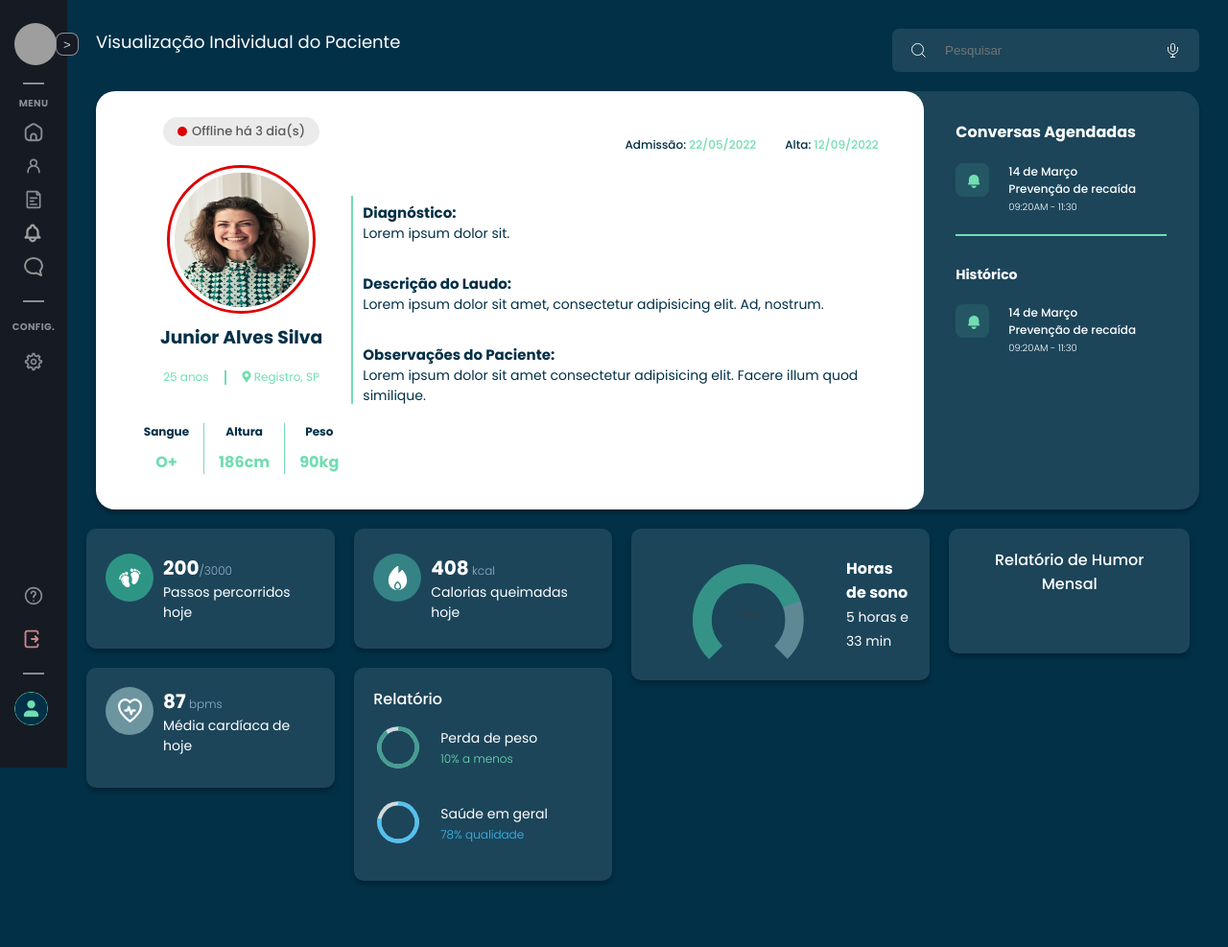
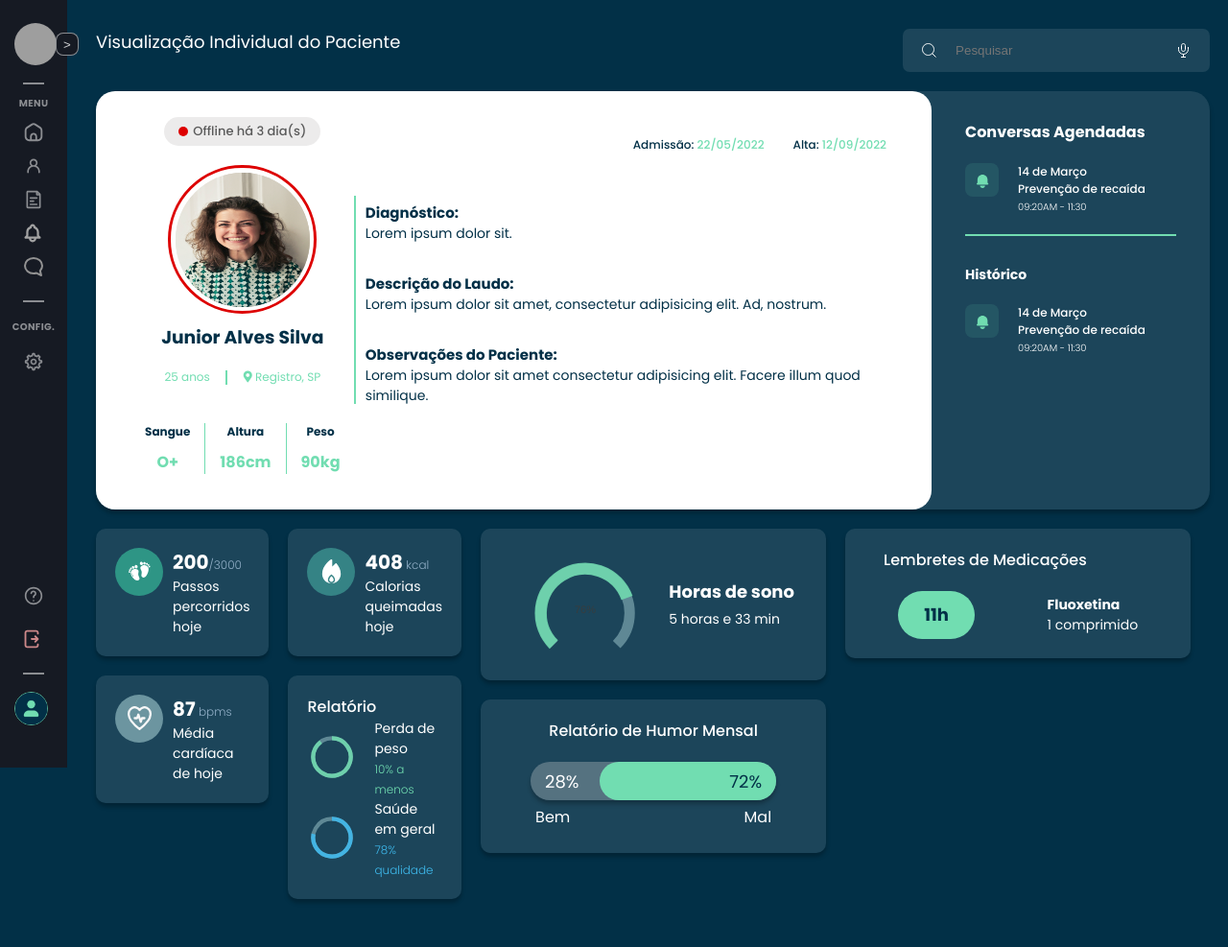
Before and after one commit to aasjunior/tera_dashboard, a Flask app: page /paciente in a window 1280 px wide. Shown: the whole page at 96% size. Before the commit the page ends 921 px from the top, so only its background shows below. Run offline with Flask 3, Linux system fonts and the light colour scheme; grey boxes are pictures that could not be loaded.

Commit message:
/paciente ok

```diff
--- a/views/paciente.html
+++ b/views/paciente.html
@@ -78,7 +78,7 @@
                 </div>
             </div>
         </section>
-        <section class="patient-card_dash mx-20 mb-30">
+        <section class="patient-card_dash mx-30 mb-30">
             <div class="row">
                 <div class="row">
                     <div class="col">
@@ -88,7 +88,7 @@
                                 <p><span class="fs-20 bold">200<em>/3000</em></span><br>Passos percorridos hoje</p>
                             </div>
                         </div>
-                        <div class="card col">
+                        <div class="card col horizontal-center">
                             <div class="row">
                                 <span class="heartIcon icon mr-10"></span>
                                 <p><span class="fs-20 bold">87<em> bpms</em></span><br>Média cardíaca de hoje</p>
@@ -116,22 +116,39 @@
                     </div>
                 </div>
                 <div class="col">
-                    <div class="card vertical-center">
-                        <div class="row space-between vertical-center">
+                    <div class="card vertical-center w-340">
+                        <div class="row space-evenly vertical-center">
                             <div id="sono_chart"></div>
-                            <p class="fs-16 bold">Horas de sono<br><span class="fs-14 fs-normal">5 horas e 33 min</span></p>
+                            <p class="fs-18 bold">Horas de sono<br><span class="fs-14 fs-normal">5 horas e 33 min</span></p>
+                        </div>
+                    </div>
+                    <div class="card vertical-center w-340">
+                        <div class="col center">
+                            <h2 class="title mb-20">Relatório de Humor Mensal</h2>
+                            <div class="progress-bar w-80">
+                                <div class="progress-bar_labels w-100 row space-between fs-18">
+                                    <span>28%</span>
+                                    <span class="color-primary">72%</span>
+                                </div>
+                                <div class="progress" style="width:72%;"></div>
+                            </div>
+                            <div class="row space-between p-5 w-80 fs-16">
+                                <h4 class="fs-normal">Bem</h4>
+                                <h4 class="fs-normal">Mal</h4>
+                            </div>
                         </div>
                     </div>
                 </div>
                 <div class="col">
-                    <div class="card vertical-center">
-                        <div class="col center">
-                            <h2 class="title">Relatório de Humor Mensal</h2>
-                            <div class="progress-bar">
-                                <div class="progress" style="width:72%;"></div>
+                    <div class="card w-340 center">
+                        <div class="col vertical-center px-20">
+                            <h2 class="title mb-20 text-rgt">Lembretes de Medicações</h2>
+                            <div class="row vertical-center space-between w-250">
+                                <span class="lembrete-hr col center">11h</span>
+                                <p class="text-left fs-14"><span class="fs-bold">Fluoxetina</span><br>1 comprimido</p>
                             </div>
+
                         </div>
-
                     </div>
                 </div>
             </div>
@@ -145,9 +162,12 @@
           height: 100,
           type: 'radialBar',
         },
-          colors: ['#2E9585'],
+          colors: ['#71DDB1'],
         plotOptions: {
           radialBar: {
+            track: {
+              background: "#6C95A0",
+            },
             hollow: {
               size: '40%',
             },
@@ -166,6 +186,9 @@
           colors: ['#3FBDF1'],
         plotOptions: {
           radialBar: {
+            track: {
+              background: "#6C95A0",
+            },
             hollow: {
               size: '40%',
             },
@@ -181,37 +204,29 @@
           chart: {
           type: 'radialBar',
           offsetY: 0,
-          sparkline: {
-            enabled: true
-          }
+          width: "150px",
+          height: "180px",
         },
-        colors: ['#2E9585'],
+        colors: ['#71DDB1'],
         plotOptions: {
           radialBar: {
             startAngle: -135,
             endAngle: 135,
             hollow: {
-                size: '40%',
+                size: '50%',
             },
             track: {
               background: "#6C95A0",
-              strokeWidth: '97%',
+              strokeWidth: '87%',
             //   margin: 5, // margin is in pixels
-              dropShadow: {
-                enabled: false,
-                top: 2,
-                left: 0,
-                color: '#999',
-                opacity: 1,
-                blur: 2
-              }
+
             },
             dataLabels: {
               name: {
                 show: false,
               },
               value: {
-                offsetY: -2,
+                offsetY: 0,
                 fontSize: 0
               }
             }
--- a/views/static/css/charts.css
+++ b/views/static/css/charts.css
@@ -173,10 +173,17 @@
     width: 50px !important;
 }
 
-:is(#sono-chart) svg {
+#sono-chart svg {
     width: 100px !important;
 }
 
-:is(#sono-chart) div svg g path{
-    max-width: 140px !important;
+#sono-chart div,
+#sono-chart .sapexcharts-svg,
+#sono-chart g,
+#sono-chart path{
+    max-width: 100px !important;
 }
+
+#sono-chart .apexcharts-inner.apexcharts-graphical{
+    transform: translate(0, -10) !important;
+}
--- a/views/static/css/custom.css
+++ b/views/static/css/custom.css
@@ -400,3 +400,39 @@
     font-weight: 500;
     color: var(--color-white);
 }
+
+.patient-card_dash .progress-bar{
+    margin: auto;
+
+    height: 40px;
+    border-radius: 30px;
+    position: relative;
+    box-shadow: 0px 4px 4px rgba(0, 0, 0, 0.25);
+}
+
+.patient-card_dash .progress{
+    position: relative;
+    z-index: 1;
+    right: 0;
+    margin-left: auto;
+    height: 40px;
+    border-radius: 30px;
+}
+
+.patient-card_dash .progress-bar_labels{
+    position: absolute;
+    z-index: 2;
+    height: 40px;
+    padding: 0 15px;
+    align-items: center;
+}
+
+.patient-card_dash .lembrete-hr{
+    width: 80px;
+    height: 50px;
+    background-color: var(--color-green);
+    border-radius: 30px;
+    color: var(--bg-primary);
+    font-size: 18px;
+    font-weight: 700;
+}
--- a/views/static/css/global.css
+++ b/views/static/css/global.css
@@ -380,6 +380,10 @@ a{
     margin-top: 30px;
 }
 
+.mb-10{
+    margin-bottom: 10px;
+}
+
 .mb-20{
     margin-bottom: 20px;
 }
@@ -397,6 +401,10 @@ a{
 
 .fs-20{
     font-size: 20px;
+}
+
+.fs-18{
+    font-size: 18px;
 }
 
 .fs-16{
@@ -417,6 +425,10 @@ a{
 
 .text-rgt{
     align-self: flex-start;
+}
+
+.text-left{
+    text-align: left;
 }
 
 .fw-300{
@@ -455,6 +467,11 @@ a{
 .mx-20{
     margin-left: 20px;
     margin-right: 20px;
+}
+
+.mx-30{
+    margin-left: 30px;
+    margin-right: 30px;
 }
 
 .bold{
@@ -506,6 +523,19 @@ a{
     color: var(--color-green);
 }
 
+.color-primary{
+    color: var(--bg-primary);
+}
+
 .color-blue{
     color: var(--color-blue);
 }
+
+.w-340{
+    width: 360px !important;
+    max-width: 360px !important;
+}
+
+.w-250{
+    width: 250px;
+}
```
